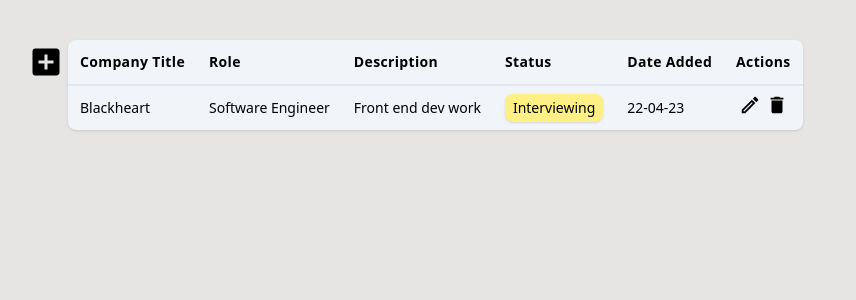
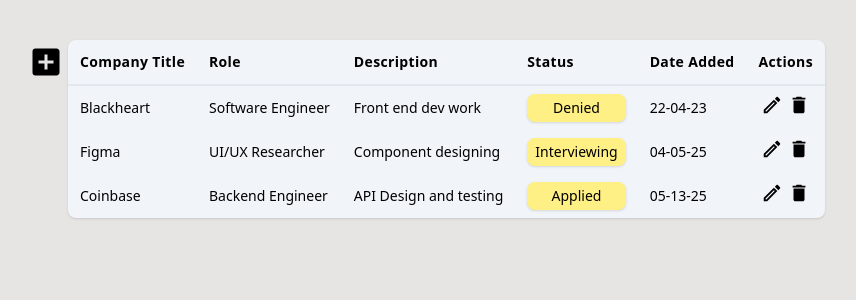
Before and after one commit to Alex-de-code/job-app-tracker, a React (Vite) app: page / in a window 1280 px wide. Shown: the top 300 px of the page, without its empty margins (12-868 px from the left). Built offline with nearby package versions, Linux system fonts and the light colour scheme.

Commit message:
added arry of obj dummy data + mapped it to job cards

```diff
--- a/src/App.jsx
+++ b/src/App.jsx
@@ -1,7 +1,6 @@
 import { useState } from "react";
 import "./App.css";
 import Table from "./components/Table.jsx";
-import JobAppForm from "./components/JobAppForm.jsx";
 
 function App() {
   return (
--- a/src/components/JobCard.jsx
+++ b/src/components/JobCard.jsx
@@ -2,23 +2,26 @@
 import { MdOutlineEdit } from "react-icons/md";
 import { MdDelete } from "react-icons/md";
 
-const JobCard = () => {
+const JobCard = ({ jobApps }) => {
   return (
     <>
       {/* Remember: Change hard coded data to variables based on schema design in Table.jsx + form component */}
       {/* Remember: to make the table scrollable, so the component doesn't stretch the page infinitely */}
+
+      {jobApps.map(({ companyTitle, role, description, status, dateAdded }) => (
+        <>
           <tr>
-        <td className="py-2 px-3 text-sm">Blackheart</td>
-        <td className="py-2 px-3 text-sm">Software Engineer</td>
-        <td className="py-2 px-3 text-sm">Front end dev work</td>
+            <td className="py-2 px-3 text-sm">{companyTitle}</td>
+            <td className="py-2 px-3 text-sm">{role}</td>
+            <td className="py-2 px-3 text-sm">{description}</td>
             {/* be cool for user to click on application status and toggle it that way or click through a slider animation */}
             <td className="py-2 px-3 text-sm">
               {" "}
-          <div className="bg-yellow-200 rounded-lg py-1 px-2 shadow hover:opacity-75">
-            Interviewing
+              <div className="bg-yellow-200 rounded-lg py-1 px-2 shadow hover:opacity-75 text-center">
+                {status}
               </div>
             </td>
-        <td className="py-2 px-3 text-sm">22-04-23</td>
+            <td className="py-2 px-3 text-sm">{dateAdded}</td>
             <td className="py-2 px-3">
               <div className="flex flex-row items-center justify-around">
                 {" "}
@@ -44,6 +47,8 @@
             </td>
           </tr>
         </>
+      ))}
+    </>
   );
 };
 
--- a/src/components/Table.jsx
+++ b/src/components/Table.jsx
@@ -5,7 +5,29 @@
 
 const Table = () => {
   // need to create dummy data array
-  const [jobApps, setJobApps] = useState([]); // store all applications
+  const [jobApps, setJobApps] = useState([
+    {
+      companyTitle: "Blackheart",
+      role: "Software Engineer",
+      status: "Denied",
+      description: "Front end dev work",
+      dateAdded: "22-04-23",
+    },
+    {
+      companyTitle: "Figma",
+      role: "UI/UX Researcher",
+      status: "Interviewing",
+      description: "Component designing",
+      dateAdded: "04-05-25",
+    },
+    {
+      companyTitle: "Coinbase",
+      role: "Backend Engineer",
+      status: "Applied",
+      description: "API Design and testing",
+      dateAdded: "05-13-25",
+    },
+  ]); // store all applications
 
   const [isModalOpen, setIsModalOpen] = useState(false);
 
@@ -54,7 +76,7 @@
             </thead>
             <tbody>
               {/* will need to map through an array of job apps, and pass through the props to jobCard component */}
-              <JobCard />
+              <JobCard jobApps={jobApps} />
             </tbody>
           </table>
           <JobAppForm isModalOpen={isModalOpen} />
```
Lines whose indentation alone changed are shown as unchanged.
